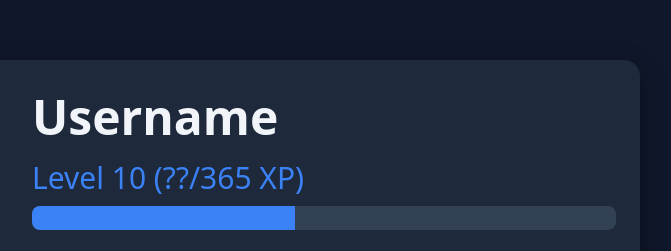
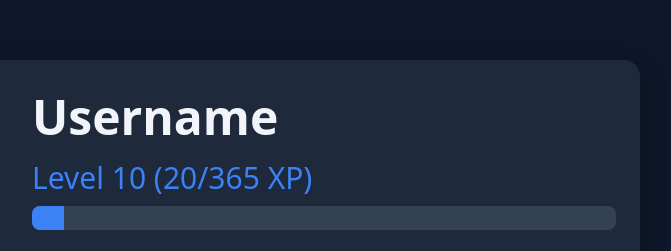
Before and after one commit to migekkoHecker/badges, a plain HTML site: page profile.html in a window 1280 px wide. Shown: the part 176-427 px from the top of the page, 424-1095 px from the left. Drawn offline with Linux system fonts and the light colour scheme.

Commit message:
Update profile.html

```diff
--- a/profile.html
+++ b/profile.html
@@ -26,7 +26,7 @@
 
       /* XP progress bar */
       .xp-bar{background:#334155;border-radius:8px;overflow:hidden;height:calc(16px * var(--scale));margin-bottom:1rem}
-      .xp-bar span{display:block;height:100%;background:var(--accent);width:45%; /* example progress */}
+      .xp-bar span{display:block;height:100%;background:var(--accent);width:0%;transition:width 0.5s ease}
 
       .stats{display:grid;grid-template-columns:repeat(2,1fr);gap:calc(.75rem * var(--scale));margin-top:.5rem}
       .stat{background:#334155;padding:calc(.5rem * var(--scale));border-radius:12px;font-size:calc(1rem * var(--scale));text-align:center}
@@ -42,8 +42,8 @@
         </div>
         <div class="info">
           <h1 class="username">Username</h1>
-          <div class="level">Level 10 (??/365 XP)</div>
-          <div class="xp-bar"><span></span></div>
+          <div class="level">Level 10 (<span id="xp-count">0</span>/365 XP)</div>
+          <div class="xp-bar"><span id="xp-bar-fill"></span></div>
           <div class="stats">
             <div class="stat">Stat 1: 50</div>
             <div class="stat">Stat 2: 75</div>
@@ -55,5 +55,24 @@
         </div>
       </div>
     </div>
+
+    <script>
+      const startDate = new Date(2025, 7, 8); // August 8, 2025 (month is 0-indexed)
+      const maxXP = 365;
+
+      function updateXPBar() {
+        const today = new Date();
+        const diffTime = today - startDate;
+        const diffDays = Math.floor(diffTime / (1000 * 60 * 60 * 24));
+        const xp = Math.min(diffDays, maxXP);
+        const percent = (xp / maxXP) * 100;
+
+        document.getElementById('xp-count').textContent = xp;
+        document.getElementById('xp-bar-fill').style.width = percent + '%';
+      }
+
+      updateXPBar();
+      setInterval(updateXPBar, 1000 * 60 * 60); // update every hour
+    </script>
   </body>
 </html>
```
